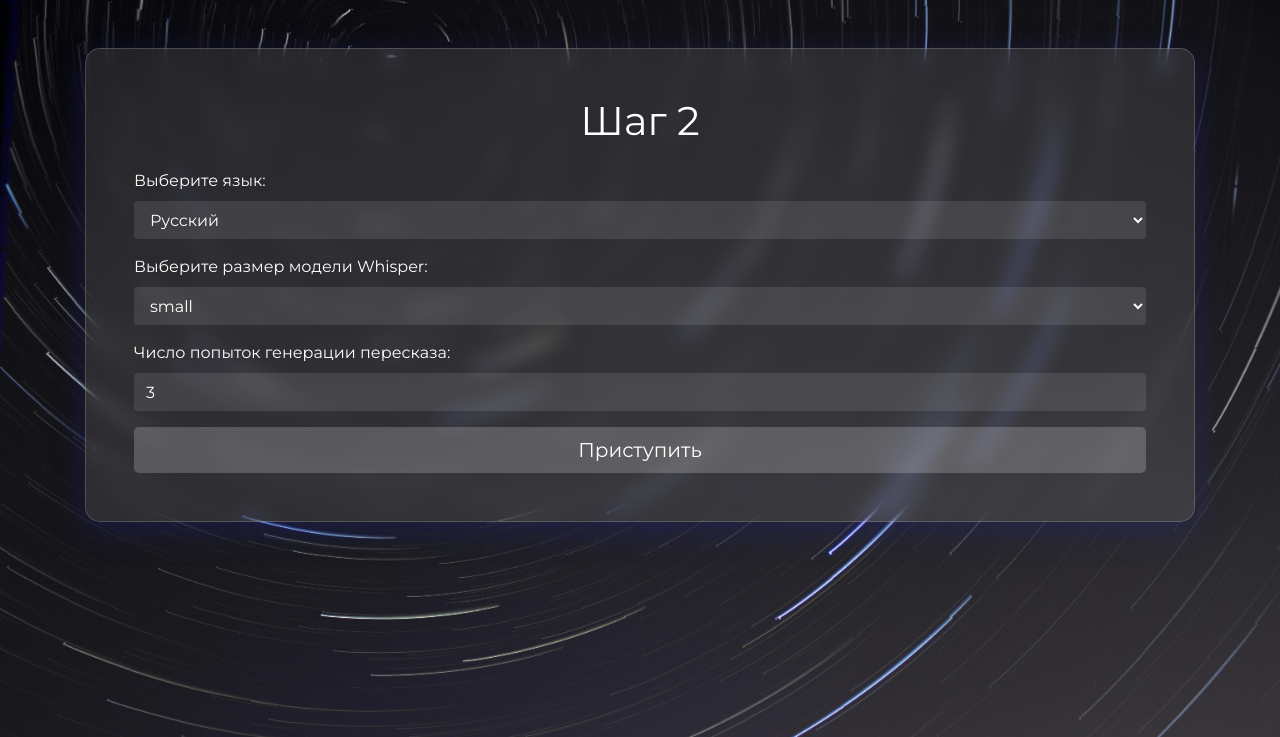
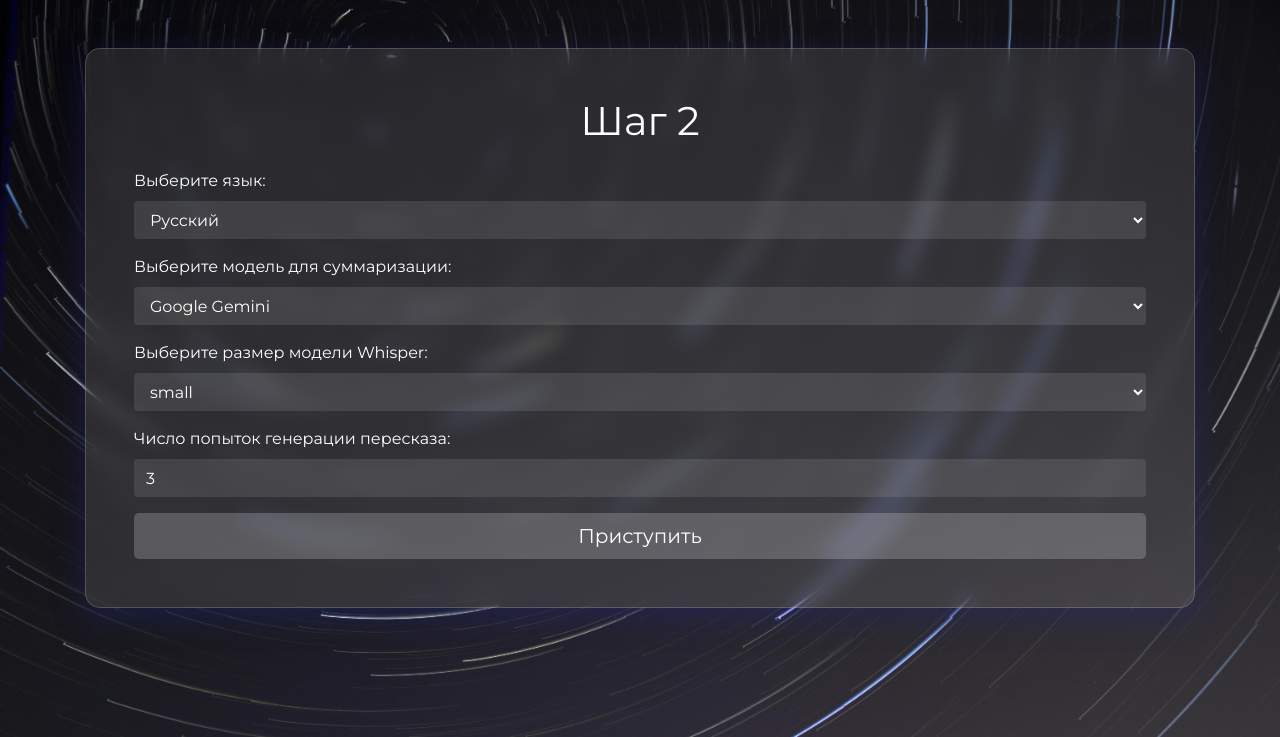
Before and after one commit to unrlight/Lecture-Summarizer-Py, a FastAPI app: template templates/step2.html in a window 1280 px wide. Shown: the top 737 px of the page. Run offline with FastAPI, Linux system fonts and the light colour scheme; the template is opened without the code that fills it, so the values that code supplies are empty; some libraries are stand-ins or nearby versions.

Commit message:
fix: templates

```diff
--- a/main.py
+++ b/main.py
@@ -60,7 +60,6 @@ def process(request: Request):
 
     transcript = transcribe_audio_files(files, language, model_size)
 
-    # Select summarization based on model
     if model_type == "gemini":
         summary = summarize_transcript(transcript, language, max_attempts)
     else:
--- a/templates/step2.html
+++ b/templates/step2.html
@@ -20,6 +20,14 @@
                     </select>
                 </div>
                 <div class="form-group">
+                    <label for="model_type">Выберите модель для суммаризации:</label>
+                    <select name="model_type" id="model_type" class="form-control">
+                        <option value="gemini">Google Gemini</option>
+                        <option value="gpt-4o-mini">GPT-4o Mini</option>
+                        <option value="gpt-4o">GPT-4o</option>
+                    </select>
+                </div>
+                <div class="form-group">
                     <label for="model_size">Выберите размер модели Whisper:</label>
                     <select name="model_size" id="model_size" class="form-control">
                         <option value="small">small</option>
```
